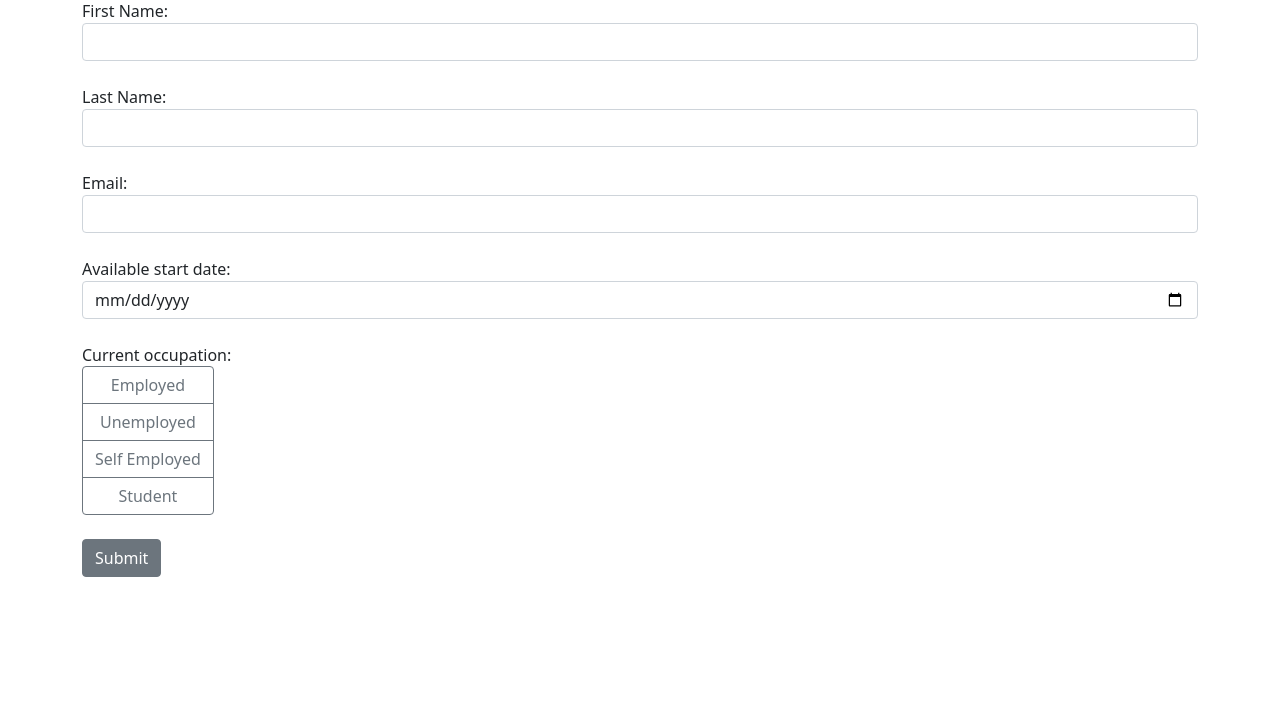
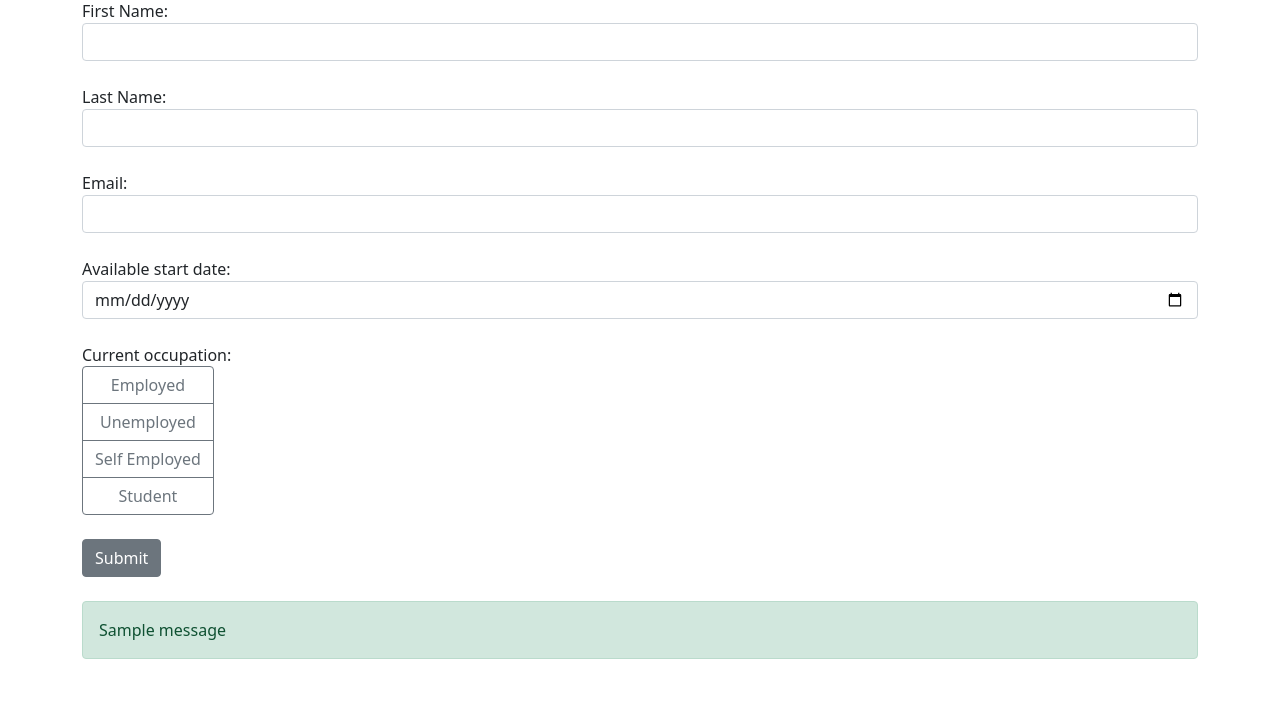
Before and after one commit to codedbyseosy/App-16-Job-Application-Web-App-with-Flask, a Flask app: page / in a window 1280 px wide. Shown: the part 97-800 px from the top of the page. Run offline with Flask 3, Linux system fonts and the light colour scheme; one stand-in notice (Sample message) is shown.

Commit message:
Successfully implemented a submission notification

```diff
--- a/app.py
+++ b/app.py
@@ -1,4 +1,4 @@
-from flask import Flask, render_template, request
+from flask import Flask, render_template, request, flash
 from flask_sqlalchemy import SQLAlchemy
 from datetime import datetime
 
@@ -31,6 +31,7 @@ def index():
 
         db.session.add(form)
         db.session.commit()
+        flash(f"{first_name}, your form was submitted successfully!", "success")
 
     return render_template("index.html")
 
--- a/templates/index.html
+++ b/templates/index.html
@@ -47,6 +47,15 @@
                     </div>
                 </div>
                 <button class="btn btn-secondary mb-4" type="submit">Submit</button>
+                {% with messages = get_flashed_messages() %}
+                {% if messages %}
+                <div class="alert alert-success">
+                    {% for message in messages %}
+                        {{ message }}
+                    {% endfor %}
+                </div>
+                {% endif %}
+                {% endwith %}
             </form>
         </div>
         <script src="https://code.jquery.com/jquery-3.6.0.min.js"></script>
```
Also changed, not shown: instance/data.db, 1 other file.
